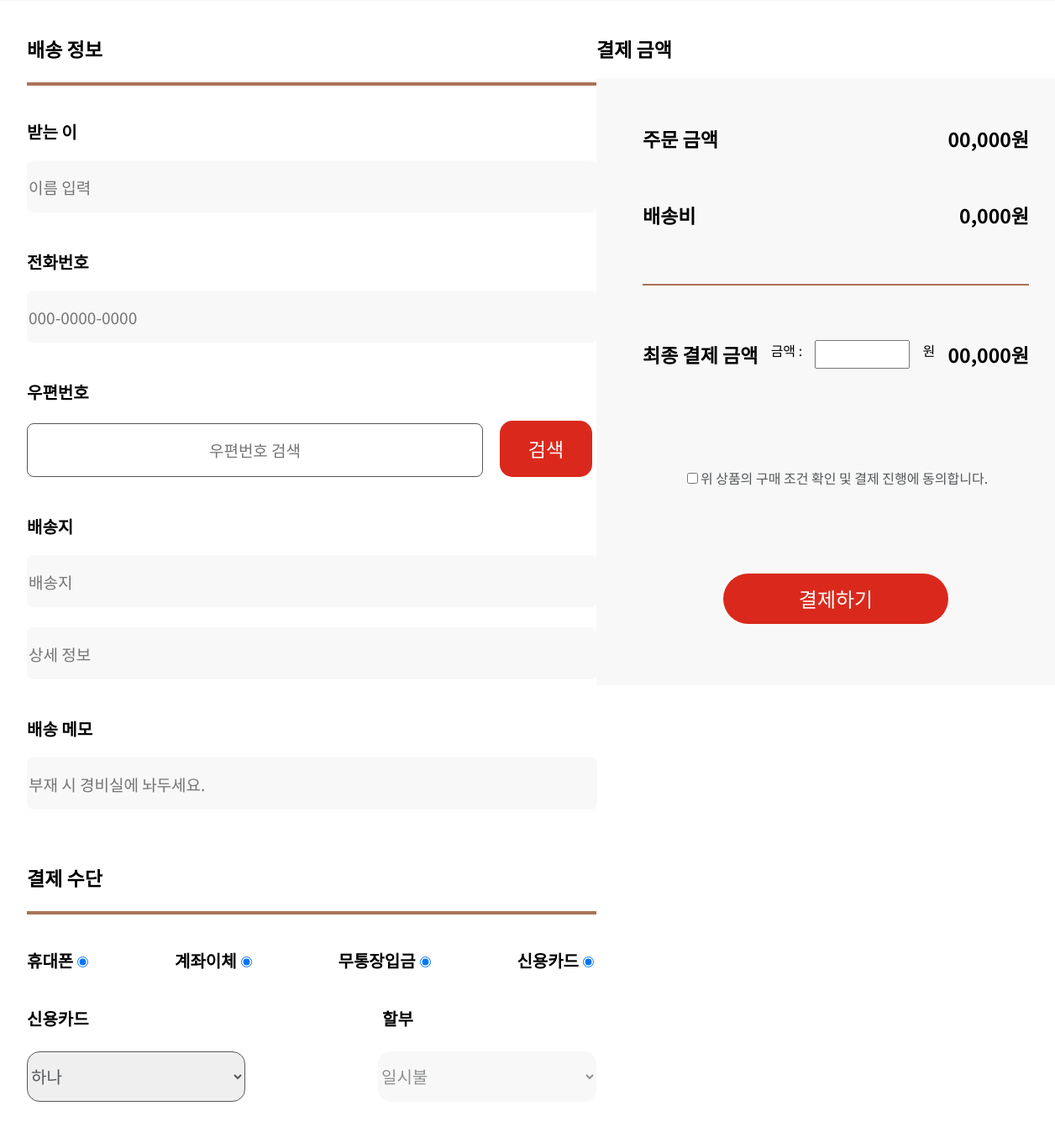
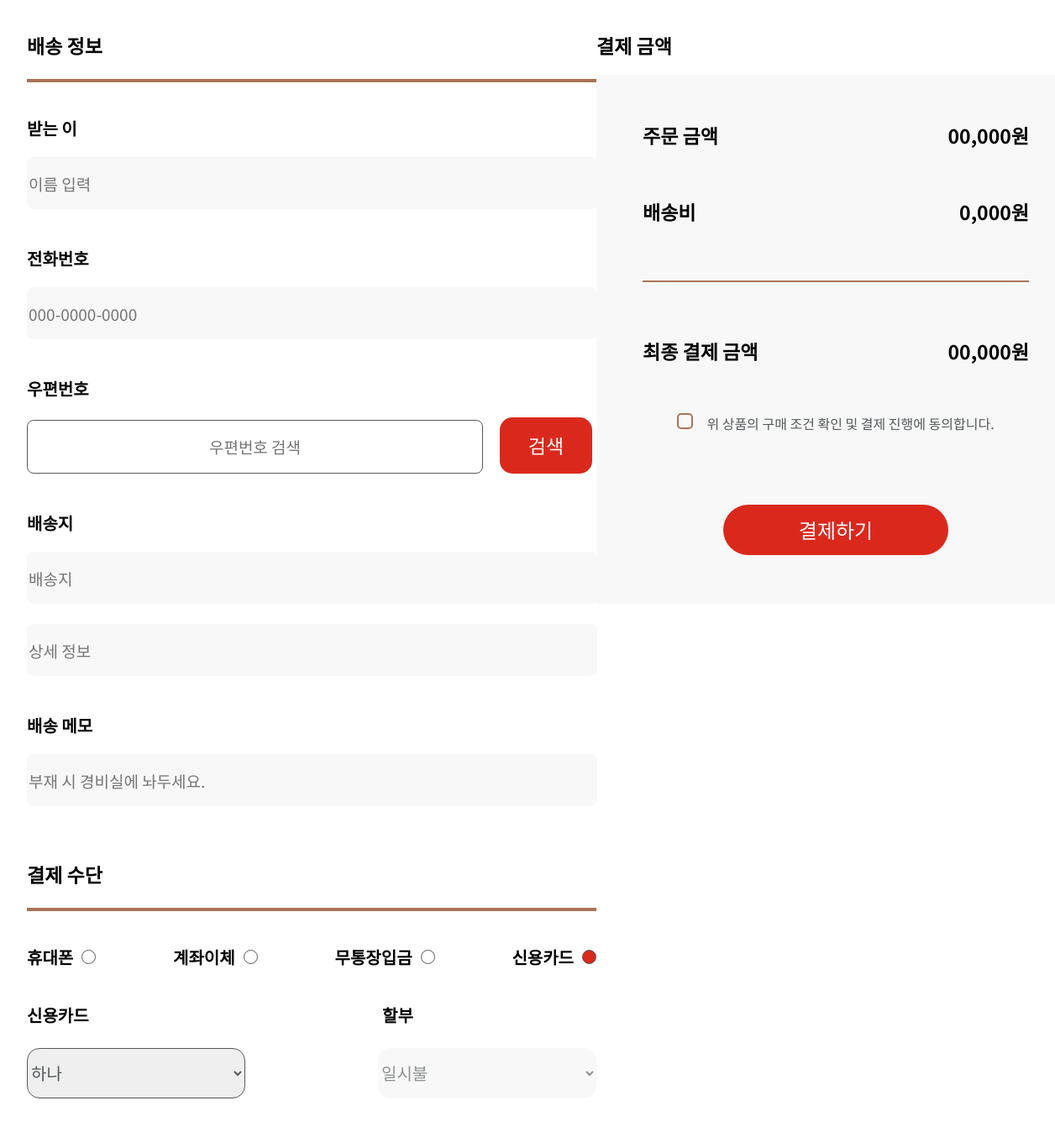
Before and after one commit to Lotte-Duksung/wolsodam, a Django app: page /subscribe3/ in a window 1680 px wide. Shown: the part 952-2300 px from the top of the page at 84% size, without its empty margins (245-1501 px from the left). Run offline with Django 3.2, Linux system fonts and the light colour scheme.

Commit message:
subscribe css 100%

```diff
--- a/wsd_prj/wsd_app/static/css/nav.css
+++ b/wsd_prj/wsd_app/static/css/nav.css
@@ -534,6 +565,85 @@ input[id="cb1"]:checked + label {
 input[id="cb1"] {
 	display: none;
 }
+
+input[id="cb2"] + label {
+    display: inline-block;
+	width: 15px;
+    height: 15px;
+    border: 2px solid #AA7357;
+    border-radius: 5px;
+    cursor: pointer;
+}
+input[id="cb2"]:checked + label {
+	background-color: #AA7357;
+}
+input[id="cb2"] {
+	display: none;
+}
+/*휴대폰라디오버튼*/
+input[id="cb3"] + label {
+    display: inline-block;
+	width: 15px;
+    height: 15px;
+    border: 1px solid #54585A;
+    border-radius: 15px;
+    cursor: pointer;
+    margin-left: 10px;
+}
+input[id="cb3"]:checked + label {
+	background-color:#DA291C;
+}
+input[id="cb3"] {
+	display: none;
+}
+/*계좌이체라디오버튼*/
+input[id="cb4"] + label {
+    display: inline-block;
+	width: 15px;
+    height: 15px;
+    border: 1px solid #54585A;
+    border-radius: 15px;
+    cursor: pointer;
+    margin-left: 10px;
+}
+input[id="cb4"]:checked + label {
+	background-color:#DA291C;
+}
+input[id="cb4"] {
+	display: none;
+}
+/*무통장입금라디오버튼*/
+input[id="cb5"] + label {
+    display: inline-block;
+	width: 15px;
+    height: 15px;
+    border: 1px solid #54585A;
+    border-radius: 15px;
+    cursor: pointer;
+    margin-left: 10px;
+}
+input[id="cb5"]:checked + label {
+	background-color:#DA291C;
+}
+input[id="cb5"] {
+	display: none;
+}
+/*신용카드라디오버튼*/
+input[id="cb6"] + label {
+    display: inline-block;
+	width: 15px;
+    height: 15px;
+    border: 1px solid #54585A;
+    border-radius: 15px;
+    cursor: pointer;
+    margin-left: 10px;
+}
+input[id="cb6"]:checked + label {
+	background-color:#DA291C;
+}
+input[id="cb6"] {
+	display: none;
+}
 /*체크박스끄읏*/
 #img{
     width: 122px;
@@ -649,7 +768,7 @@ input[id="cb1"] {
 }
 
 .delivery-price{
-    height: 613px;
+    height: 520px;
     background-color: #F8F8F8;
     margin-top: 18px;
     padding:55px;
@@ -671,18 +790,50 @@ input[id="cb1"] {
     border-radius: 30px;
     opacity: 1;
     text-align: center;
+    margin-top: 69px;
 }
 .order a{
     font-size:24px;
     color: white;
     line-height: 60px;
 }
-#checkbox{
-    margin-top:67px;
-    margin-bottom:91px;
+.sub-bottom2{
+    display: flex;
+    justify-content: center;
 }
-
-
+.go-home{
+    width: 285px;
+    height: 60px;
+    background: #DAB99C;
+    border-radius: 30px;
+    line-height: 60px;
+    color: #54585A;
+    font-size:23px;
+    font-weight: bold;
+    text-align: center;
+    margin-right: 30px;
+}
+.go-home a{
+    text-decoration: none;
+    color:#54585A;
+}
+.go-product{
+    width: 285px;
+    height: 60px;
+    background: #DA291C;
+    border-radius: 30px;
+    line-height: 60px;
+    color: #FFFFFF;
+    font-size:23px;
+    font-weight: bold;
+    text-align: center;
+    margin-left: 30px;
+    margin-bottom: 162px;
+}
+.go-product a{
+    text-decoration: none;
+    color:#FFFFFF;
+}
 /*PRODUCT PAGE*/
 .product-box{
     margin:0 auto;
--- a/wsd_prj/wsd_app/templates/subscribe3.html
+++ b/wsd_prj/wsd_app/templates/subscribe3.html
@@ -30,7 +30,7 @@
                         <input type="checkbox" id="cb1">
                         <label for="cb1"></label>
                         <div id="img"><img id="inside-img" src='{% static "img/wolsodam_2.png" %}' alt="img"></div>
-                        <div class ="kit-info"><p id="item-name">주문한 키트이름 넣어주세요</p><p style="font-size:19px;margin:0px;">00,000원</p></div>
+                        <div class ="kit-info"><p id="item-name">비건kit</p><p style="font-size:19px;margin:0px;">00,000원</p></div>
                         <div class="many">
                             <form name="form" method="get">
                                 <input type="button" value=" - " onclick="del();" id="mpbutton">
@@ -39,6 +39,7 @@
                                 <input type="button" value=" + " onclick="add();" id="mpbutton"><br>
                             </form>
                         </div>
+                        <div class ="kit-price"><p id="item-name">00,000원</p></div>
                     </div>
                 </div>
             </div>
@@ -66,10 +67,10 @@
                         <hr id="delivery-red-line">
                     </div>
                     <div class = "delivery-box2">
-                        <label id="twenty-bold">휴대폰<input type="radio" checked=""></input></label>
-                        <label id="twenty-bold">계좌이체<input type="radio" checked=""></input></label>
-                        <label id="twenty-bold">무통장입금<input type="radio" checked=""></input></label>
-                        <label id="twenty-bold">신용카드<input type="radio" checked=""></input></label>
+                        <label id="twenty-bold">휴대폰<input type="checkbox" id="cb3"></input><label for="cb3"></label></label>
+                        <label id="twenty-bold">계좌이체<input type="checkbox" id="cb4"></input><label for="cb4"></label></label>
+                        <label id="twenty-bold">무통장입금<input type="checkbox" id="cb5"></input><label for="cb5"></label></label>
+                        <label id="twenty-bold">신용카드<input type="checkbox" id="cb6" checked=""></input><label for="cb6"></label></label>
                     </div>
                     <div class="delivery-box2">
                         <p class="card" id="twenty-bold">신용카드</p>
@@ -79,10 +80,16 @@
                         <select id="card-sort">
                             <option selected>하나</option>
                             <option>신한</option>
+                            <option>농협</option>
+                            <option>카카오페이</option>
+                            <option>국민</option>
+                            <option>롯데</option>
                         </select>
                         <select id="installment">
                             <option selected>일시불</option>
                             <option>6개월</option>
+                            <option>12개월</option>
+                            <option>24개월</option>
                         </select>
                     </div>
                 </div>
@@ -103,10 +110,9 @@
                             </div>
                             <div class="delivery-price-box">
                                 <div id="twentythree-bold">최종 결제 금액</div>
-                                금액 : <input type="text" name="sum" size="11" readonly>원
                                 <div id="twentythree-bold">00,000원</div>
                             </div>
-                            <p style="font-size:16px;color:#54585A;text-align:center;"><input type="checkbox" id="checkbox">위 상품의 구매 조건 확인 및 결제 진행에 동의합니다.</input></p>
+                            <p style="font-size:16px;color:#54585A;text-align:center;"><input type="checkbox" id="cb2"><label for="cb2"></label></input>　위 상품의 구매 조건 확인 및 결제 진행에 동의합니다.</p>
                             <div class="order-box">
                                 <div class="order"><a href="{% url 'subscribe4' %}">결제하기</a></div>
                             </div>
```
Also changed, not shown: other parts of wsd_prj/wsd_app/static/css/nav.css (+52 -12 lines), wsd_prj/wsd_app/templates/mbti.html (+11 -4 lines), wsd_prj/wsd_app/templates/subscribe4.html (+3 -8 lines).
